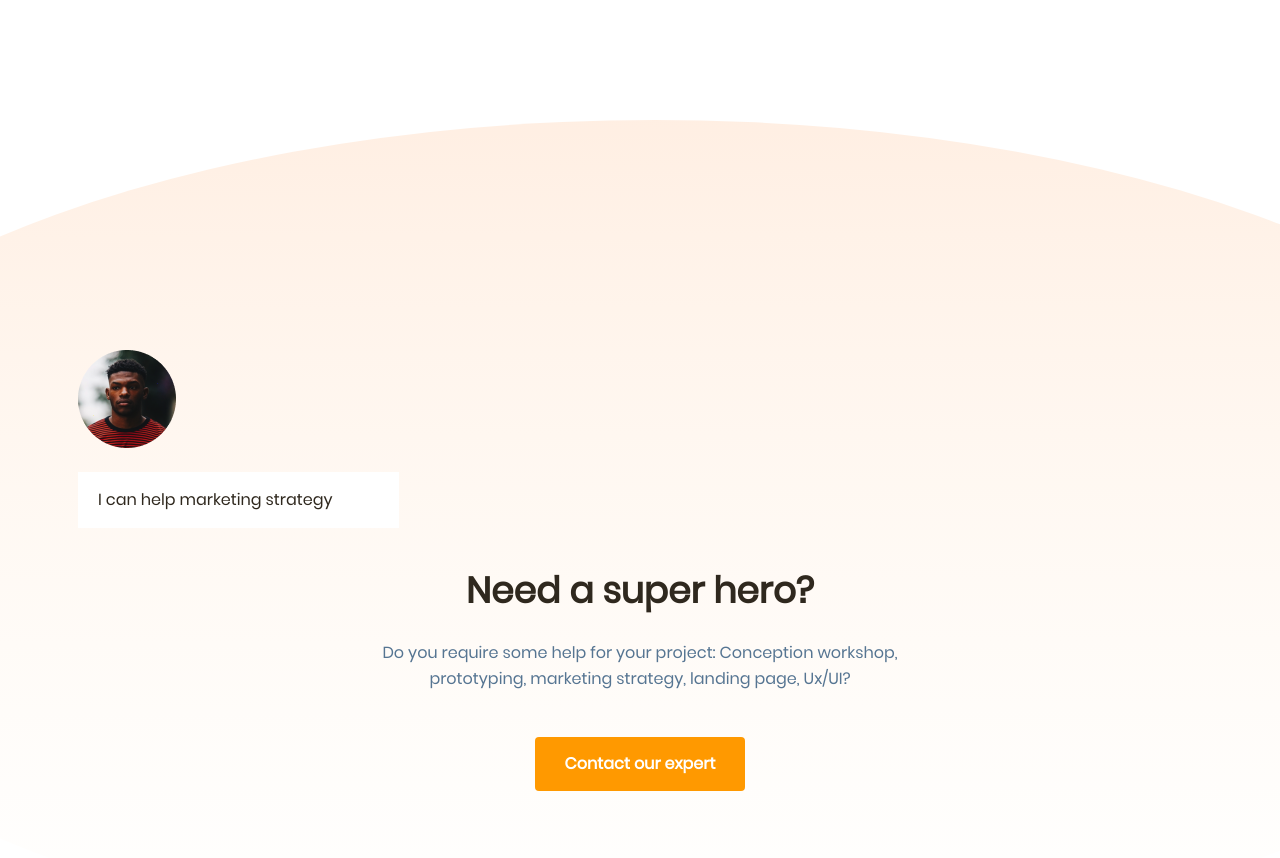
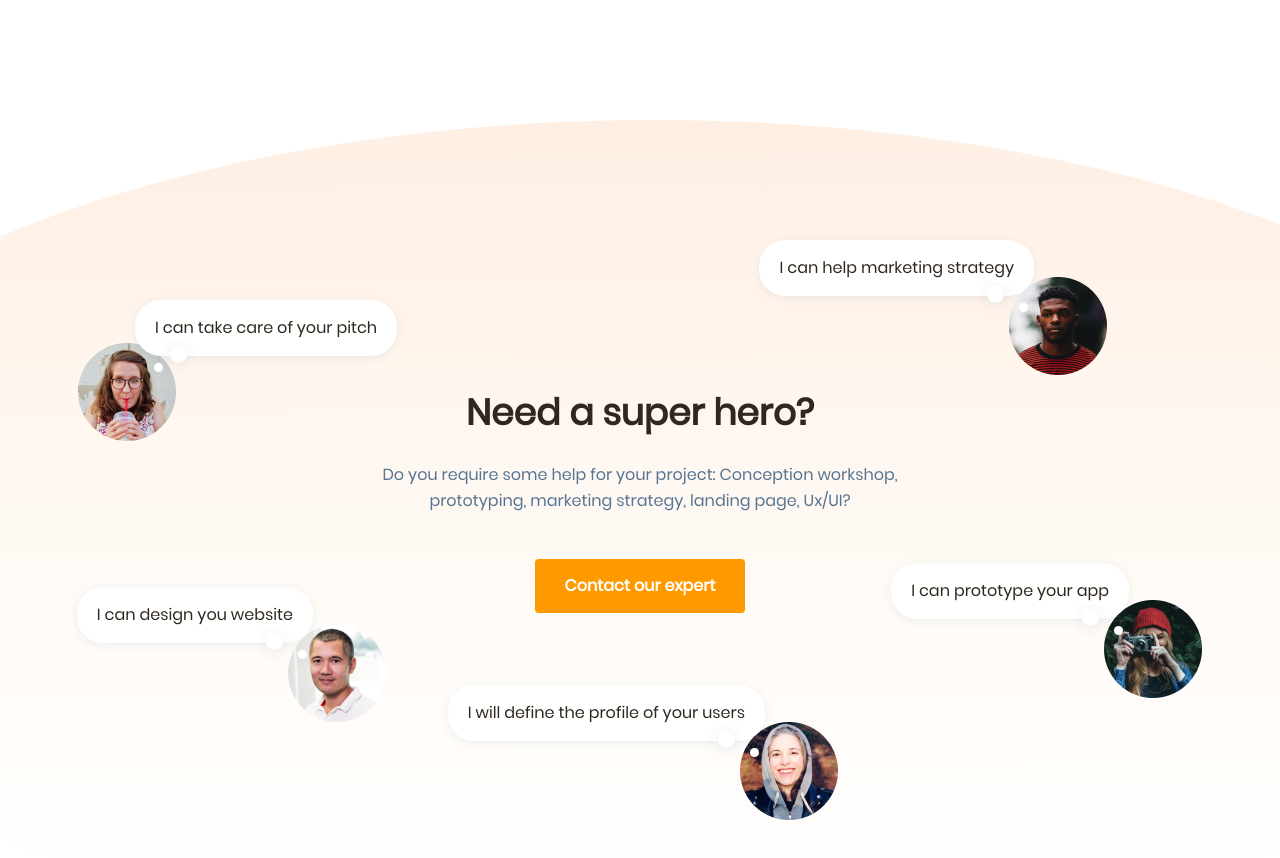
Before and after one commit to Sergey-Filippov/Productly, a plain HTML site: page index.html in a window 1280 px wide. Shown: the part 3540-4398 px from the top of the page. Drawn offline with Linux system fonts and the light colour scheme; files whose address does not match are found by name.

Commit message:
specialists all

```diff
--- a/index.html
+++ b/index.html
@@ -189,10 +189,34 @@
     </section>
     <section class="specialists ">
         <div class="specialists__inner container">
-            <div class="specialists__item ">
+            <div class="specialists__item spec_1">
                 <img src="../images/specialists/Avator_1.png" alt="Avtor_1" class="specialist__item-img">
-                <p class="specialists__item-text">
+                <p class="specialists__item-text specialists__circle">
                     I can help marketing strategy
+                </p>
+            </div>
+            <div class="specialists__item spec_2">
+                <img src="../images/specialists/Avator_2.png" alt="Avtor_2" class="specialist__item-img">
+                <p class="specialists__item-text-left specialists__circle-left">
+                    I can take care of your pitch
+                </p>
+            </div>
+            <div class="specialists__item spec_3">
+                <img src="../images/specialists/Avator_3.png" alt="Avtor_3" class="specialist__item-img">
+                <p class="specialists__item-text specialists__circle">
+                    I can prototype your app
+                </p>
+            </div>
+            <div class="specialists__item spec_4">
+                <img src="../images/specialists/Avator_4.png" alt="Avtor_4" class="specialist__item-img">
+                <p class="specialists__item-text specialists__circle">
+                    I can design you website
+                </p>
+            </div>
+            <div class="specialists__item spec_5">
+                <img src="../images/specialists/Avator_5.png" alt="Avtor_5" class="specialist__item-img">
+                <p class="specialists__item-text specialists__circle">
+                    I will define the profile of your users
                 </p>
             </div>
             <div class="specialists__box">
--- a/styles__css/style.css
+++ b/styles__css/style.css
@@ -280,6 +280,7 @@ body {
 
 .specialists__inner {
     padding: 230px 0 380px;
+    position: relative;
 }
 
 .specialists__box {
@@ -314,6 +315,39 @@ body {
     padding: 15px 30px;
     border-radius: 4px;
 }
+
+.specialists__item {
+    position: absolute;
+    width: 98px;
+    height: 98px;
+    display: inline-block;
+}
+
+.spec_1 {
+    top: 157px;
+    right: 95px;
+}
+
+.spec_2 {
+    left: 0;
+    top: 223px;
+}
+
+.spec_3 {
+    top: 480px;
+    right: 0;
+}
+
+.spec_4 {
+    top: 504px;
+    left: 210px;
+}
+
+.spec_5 {
+    top: 602px;
+    right: 364px;
+}
+
 .specialists__item-img {
     width: 98px;
     height: 98px;
@@ -321,9 +355,77 @@ body {
     object-fit: cover;
     overflow: hidden;
 }
+
 .specialists__item-text {
-    width: 281px;
+    position: absolute;
+    margin: 0;
+    white-space: nowrap;
+    text-align: center;
     color: #2F281E;
     background-color: #fff;
     padding: 15px 20px;
+    border-radius: 26px;
+    box-shadow: 0px 2px 8px rgba(86, 117, 146, 0.1);
+    top: -37px;
+    right: 73px;
 }
+
+.specialists__item-text-left {
+    position: absolute;
+    margin: 0;
+    white-space: nowrap;
+    text-align: center;
+    color: #2F281E;
+    background-color: #fff;
+    padding: 15px 20px;
+    border-radius: 26px;
+    box-shadow: 0px 2px 8px rgba(86, 117, 146, 0.1);
+    top: -43px;
+    left: 57px;
+}
+
+.specialists__circle-left::after,
+.specialists__circle-left::before {
+    content: "";
+    background-color: #fff;
+    position: absolute;
+    border-radius: 50%;
+    box-shadow: 0px 2px 15px rgba(23, 58, 86, 0.1);
+}
+
+.specialists__circle-left::after {
+    width: 17px;
+    height: 17px;
+    bottom: -7px;
+    left: 35px;
+}
+
+.specialists__circle-left::before {
+    width: 9px;
+    height: 9px;
+    bottom: -16px;
+    left: 19px;
+}
+
+.specialists__circle::after,
+.specialists__circle::before {
+    content: "";
+    background-color: #fff;
+    position: absolute;
+    border-radius: 50%;
+    box-shadow: 0px 2px 15px rgba(23, 58, 86, 0.1);
+}
+
+.specialists__circle::after {
+    width: 17px;
+    height: 17px;
+    bottom: -7px;
+    right: 30px;
+}
+
+.specialists__circle::before {
+    width: 9px;
+    height: 9px;
+    bottom: -16px;
+    right: 6px;
+}
```
